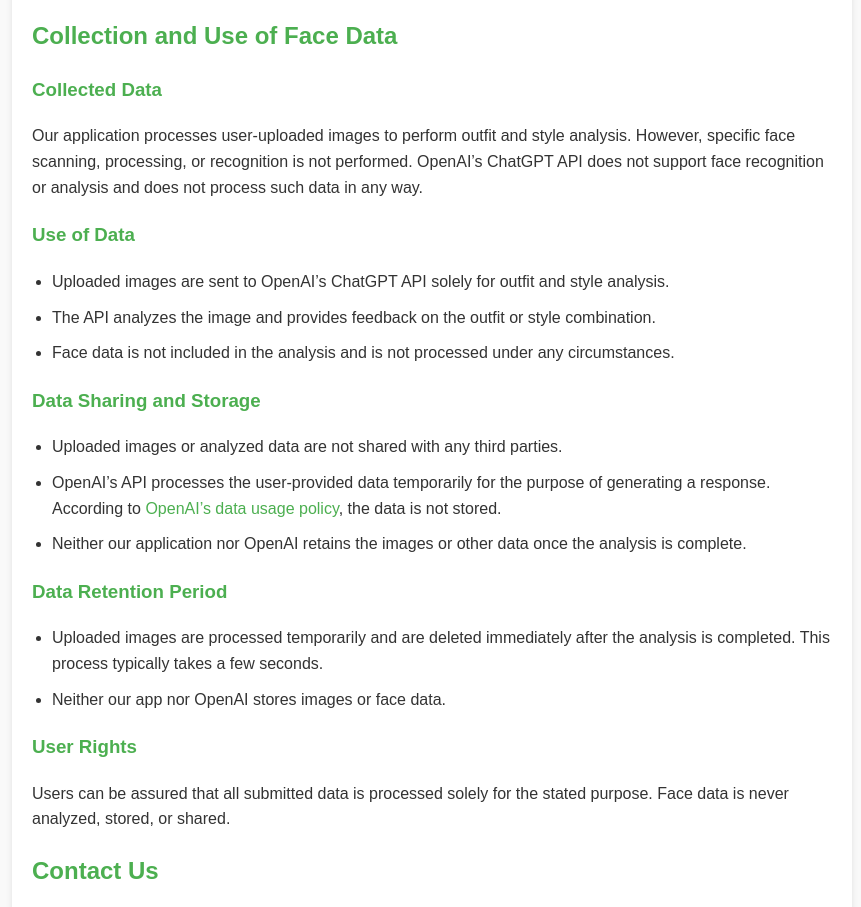
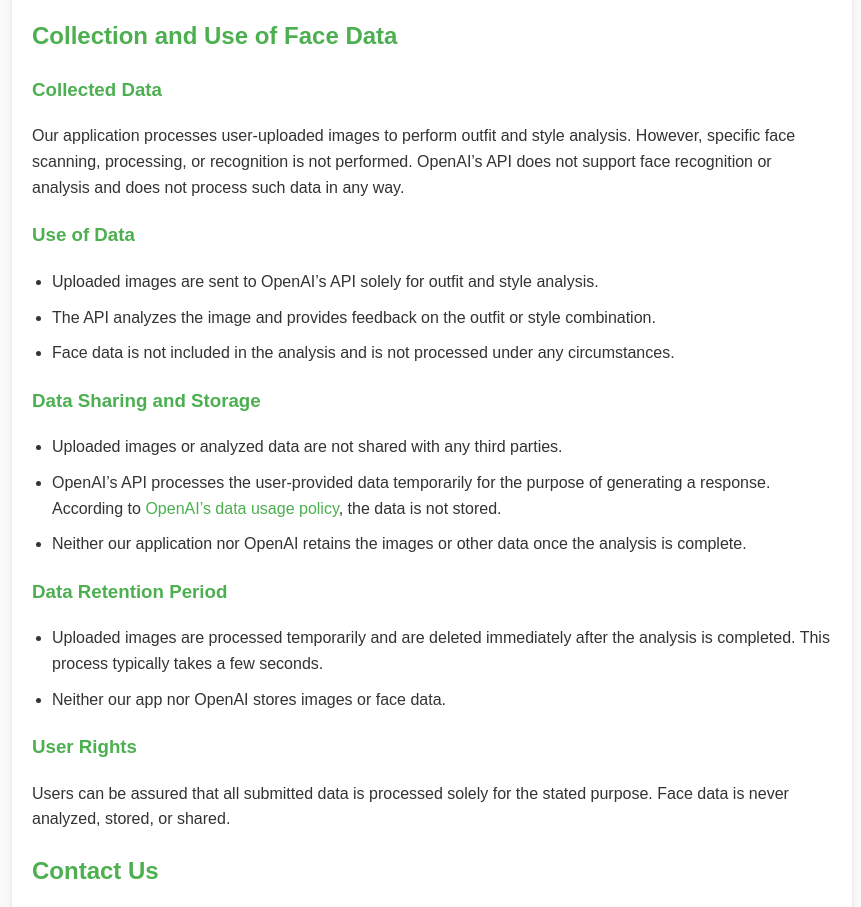
Before and after one commit to Batuhanirmali/AppsRider, a plain HTML site: page privacypolicy.html in a window 1280 px wide. Shown: the part 4210-5117 px from the top of the page, without its empty margins (208-1069 px from the left). Drawn offline with Linux system fonts and the light colour scheme.

Commit message:
Update privacypolicy.html

```diff
--- a/privacypolicy.html
+++ b/privacypolicy.html
@@ -153,11 +153,11 @@
 <p>You are advised to review this Privacy Policy periodically for any changes. Changes to this Privacy Policy are effective when they are posted on this page.</p>
  <h2>Collection and Use of Face Data</h2>
     <h3>Collected Data</h3>
-    <p>Our application processes user-uploaded images to perform outfit and style analysis. However, specific face scanning, processing, or recognition is not performed. OpenAI’s ChatGPT API does not support face recognition or analysis and does not process such data in any way.</p>
+    <p>Our application processes user-uploaded images to perform outfit and style analysis. However, specific face scanning, processing, or recognition is not performed. OpenAI’s API does not support face recognition or analysis and does not process such data in any way.</p>
 
     <h3>Use of Data</h3>
     <ul>
-        <li>Uploaded images are sent to OpenAI’s ChatGPT API solely for outfit and style analysis.</li>
+        <li>Uploaded images are sent to OpenAI’s API solely for outfit and style analysis.</li>
         <li>The API analyzes the image and provides feedback on the outfit or style combination.</li>
         <li>Face data is not included in the analysis and is not processed under any circumstances.</li>
     </ul>
```
